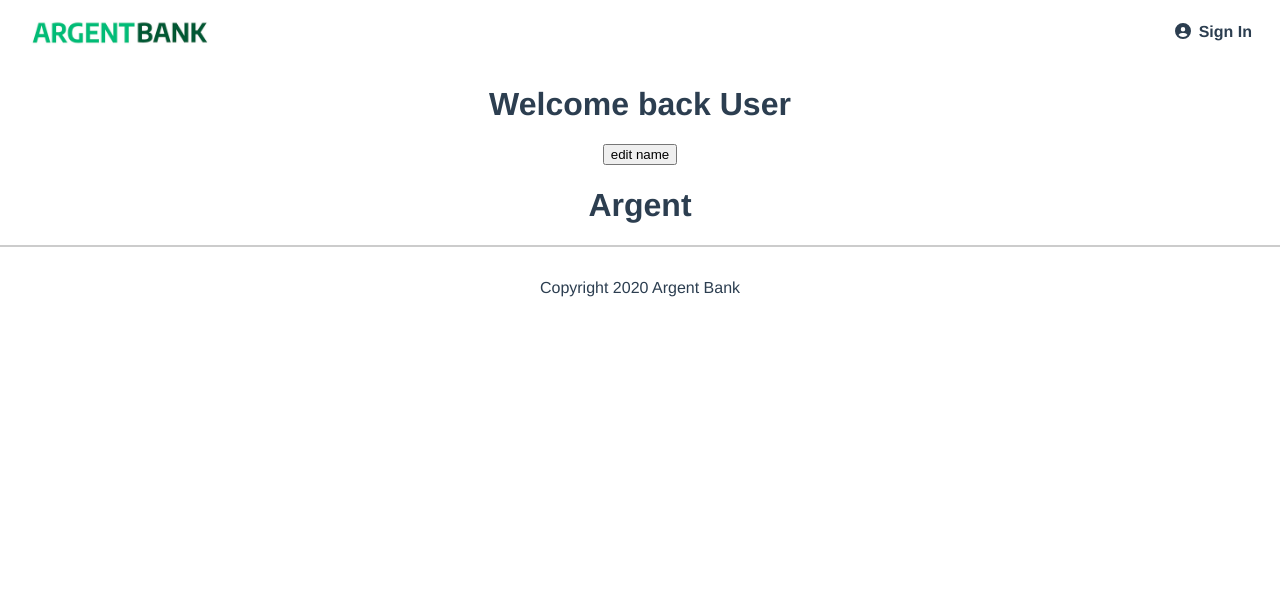
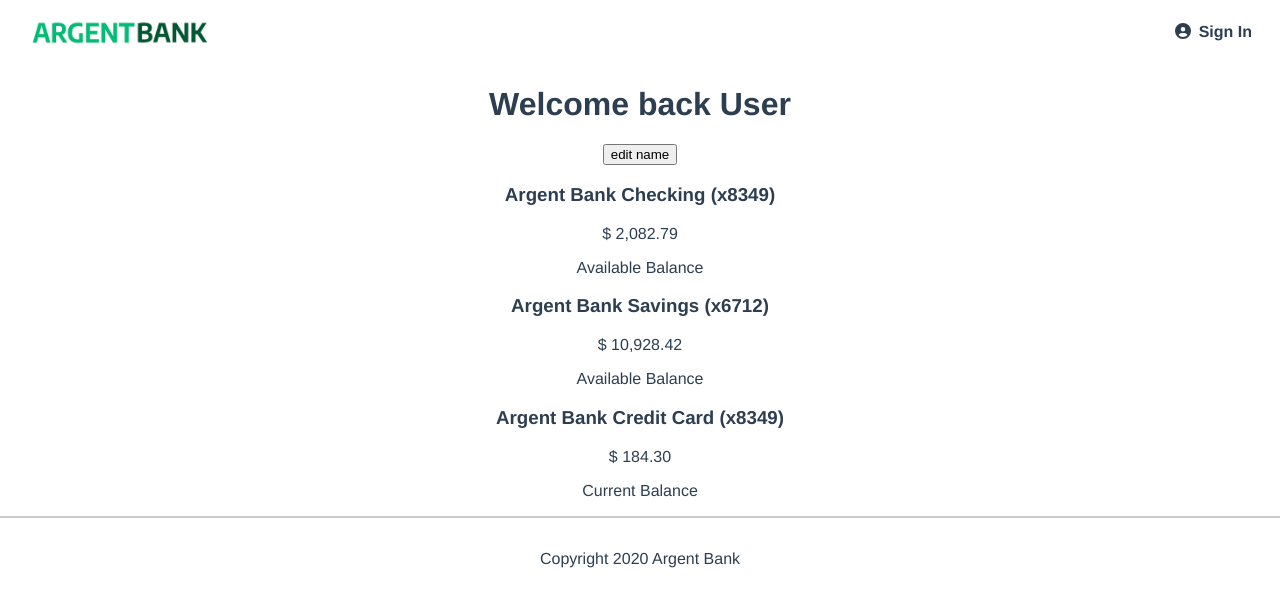
Before and after one commit to szmo-gif/ArgentBank, a React (Vite) app in the folder ArgentBank/: page /profile in a window 1280 px wide. Shown: the top 606 px of the page. Built offline with nearby package versions, Linux system fonts and the light colour scheme.

Commit message:
accountData

```diff
--- a/ArgentBank/src/compoment/Argent/Argent.jsx
+++ /dev/null
@@ -1,5 +0,0 @@
-export default function Argent() {
-  return (
-    <h1>Argent</h1>
-  )
-}
--- /dev/null
+++ b/ArgentBank/src/compoment/account/Account.jsx
@@ -0,0 +1,12 @@
+export default function Argent(type, number, amount, balance) {
+  return (
+    <section>
+      <h2>{type}</h2>
+      <p>{number}</p>
+      <b>{amount}</b>
+      <p>{balance}</p>
+
+      <button>View transactions</button>
+    </section>
+  )
+}
--- /dev/null
+++ b/ArgentBank/src/compoment/account/account.json
@@ -0,0 +1,23 @@
+[
+    {
+        "index": 0,
+        "type": "Argent Bank Checking",
+        "number": "x8349",
+        "amount": "$ 2,082.79",
+        "balance": "Available Balance"
+    },
+    {
+        "index": 1,
+        "type": "Argent Bank Savings",
+        "number": "x6712",
+        "amount": "$ 10,928.42",
+        "balance": "Available Balance"
+    },
+    {
+        "index": 2,
+        "type": "Argent Bank Credit Card",
+        "number": "x8349",
+        "amount": "$ 184.30",
+        "balance": "Current Balance"
+    }
+]
--- a/ArgentBank/src/pages/profile/Profile.jsx
+++ b/ArgentBank/src/pages/profile/Profile.jsx
@@ -1,15 +1,26 @@
 import { useSelector } from 'react-redux';
-import Argent from '../../compoment/Argent/Argent';
+import Account from '../../compoment/account/Account';
+import accountData from '../../compoment/account/account.json';
 
 export default function Profile() {
   const user = useSelector((state) => state.user);
-  console.log('User object:', user);  // Ajoute ceci pour voir le contenu de l'objet utilisateur
+  console.log('User object:', user);
 
   return (
     <main>
       <h1>Welcome back {user ? user.userName : 'User'}</h1>
       <button>edit name</button>
-      <Argent />
+
+      <section className="account-section">
+      {accountData.map((account, index) => (
+        <div key={index} className="account-item">
+          <h3>{account.type} ({account.number})</h3>
+          <p className="account-amount">{account.amount}</p>
+          <p className="account-balance">{account.balance}</p>
+        </div>
+      ))}
+    </section>
+
     </main>
   );
 }
```
Also changed, not shown: ArgentBank/src/compoment/account/account.css (added).
